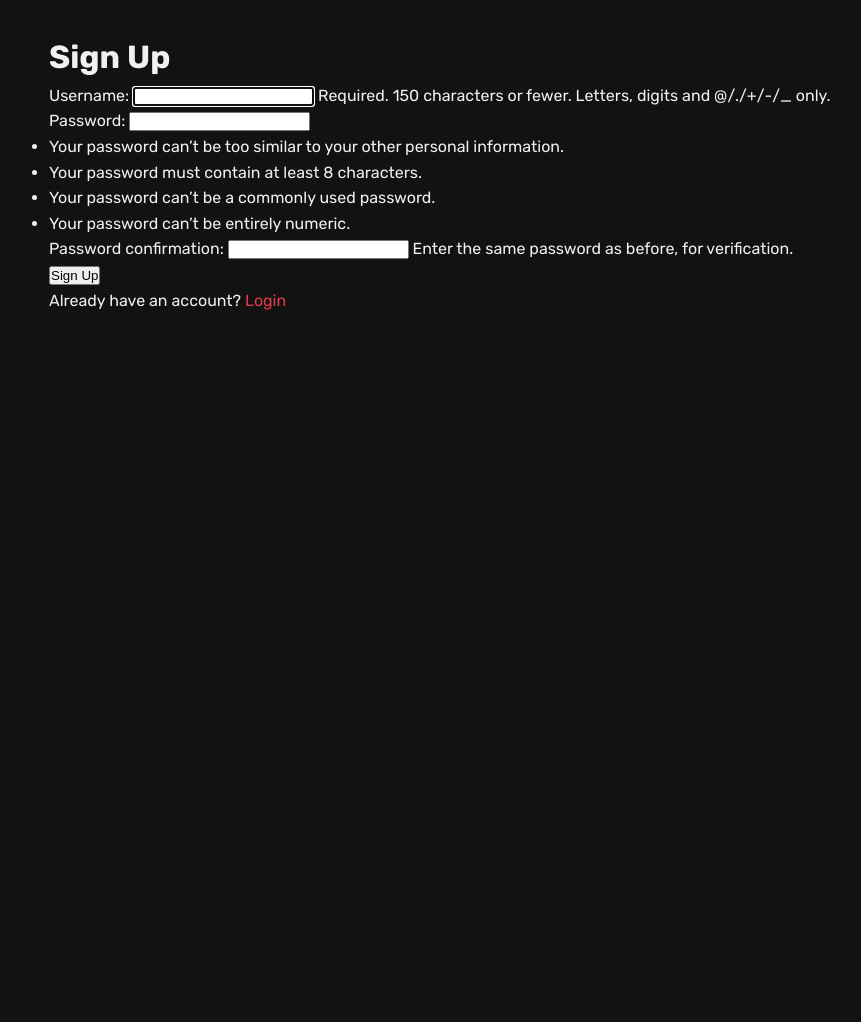
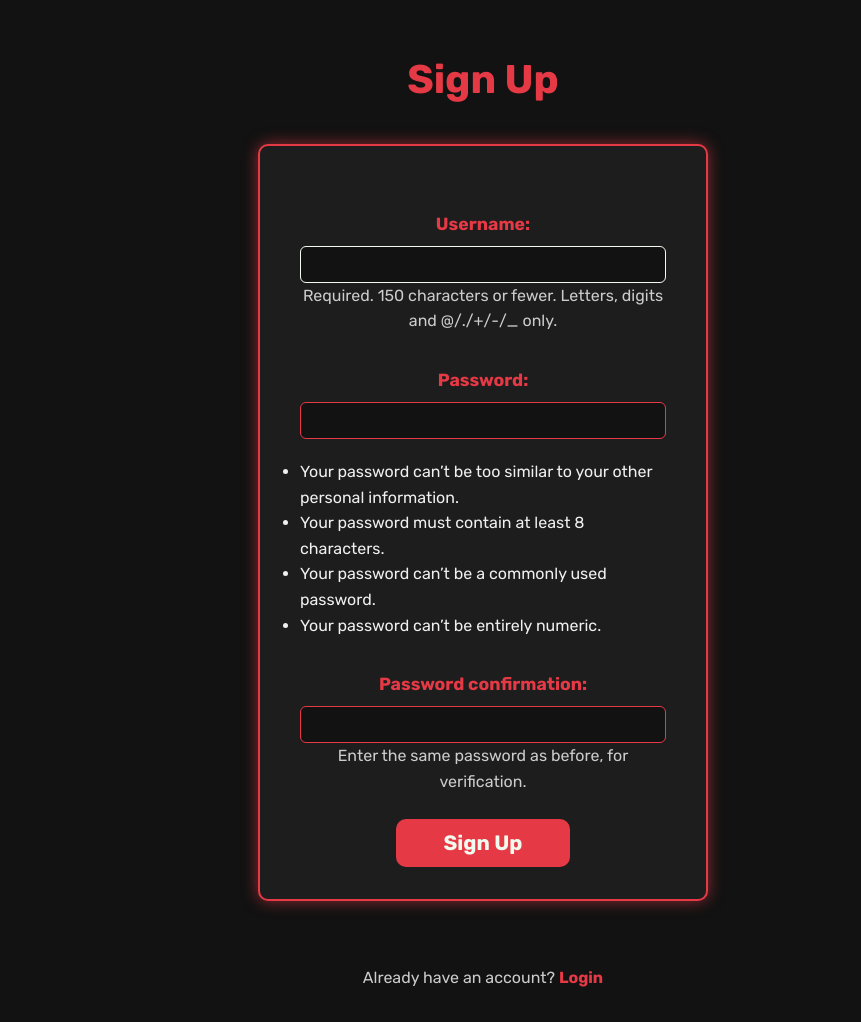
Before and after one commit to pegasus1911/ultras, a Django app: page /accounts/signup/ in a window 1280 px wide. Shown: the part 61-1083 px from the top of the page, without its empty margins (157-1018 px from the left). Before the commit the page ends 371 px from the top, so only its background shows below. Run offline with Django 5.2, Linux system fonts and the light colour scheme.

Commit message:
90% done

```diff
--- a/main/static/css/base.css
+++ b/main/static/css/base.css
@@ -75,9 +75,6 @@ nav {
   background-color: #e63946;
   color: #f1faee;
   outline: none;
-  border-radius: 8px; /* adjust radius as you like */
-  padding: 6px 12px;   /* optional: add padding so rounding looks good */
-  transition: all 0.3s ease; /* smooth effect */
 }
 
 header form {
--- /dev/null
+++ b/main/static/css/signup.css
@@ -0,0 +1,113 @@
+/* signup.css */
+
+h1 {
+  text-align: center;
+  color: #e63946;
+  font-weight: 700;
+  font-family: 'Rubik', sans-serif;
+  margin: 3rem 0 2rem;
+  font-size: 2.5rem;
+}
+
+form {
+  max-width: 450px;
+  margin: 0 auto 4rem;
+  background-color: #1d1d1d;
+  padding: 2rem 2.5rem;
+  border-radius: 10px;
+  border: 2px solid #e63946;
+  box-shadow: 0 0 15px rgba(230, 57, 70, 0.6);
+  font-family: 'Rubik', sans-serif;
+  color: #f0f0f0;
+}
+
+/* Form paragraphs */
+form p {
+  margin-bottom: 1.25rem;
+}
+
+/* Labels */
+form label {
+  display: block;
+  font-weight: 700;
+  color: #e63946;
+  margin-bottom: 0.5rem;
+  font-size: 1.1rem;
+}
+
+/* Input fields */
+form input[type="text"],
+form input[type="email"],
+form input[type="password"] {
+  width: 100%;
+  padding: 0.5rem 0.75rem;
+  background-color: #121212;
+  border: 1.5px solid #e63946;
+  border-radius: 6px;
+  color: #f0f0f0;
+  font-family: 'Rubik', sans-serif;
+  font-size: 1rem;
+  transition: border-color 0.3s ease;
+}
+
+form input[type="text"]:focus,
+form input[type="email"]:focus,
+form input[type="password"]:focus {
+  border-color: #f1faee;
+  outline: none;
+}
+
+/* Submit button */
+form button {
+  display: block;
+  margin: 1.5rem auto 0;
+  background-color: #e63946;
+  color: #f1faee;
+  font-weight: 700;
+  font-size: 1.3rem;
+  padding: 0.75rem 3rem;
+  border: none;
+  border-radius: 10px;
+  cursor: pointer;
+  transition: background-color 0.3s ease;
+  font-family: 'Rubik', sans-serif;
+}
+
+form button:hover,
+form button:focus {
+  background-color: #a62832;
+  outline: none;
+}
+
+/* Paragraph below form */
+p {
+  text-align: center;
+  color: #ccc;
+  font-family: 'Rubik', sans-serif;
+  margin-top: 2rem;
+}
+
+p a {
+  color: #e63946;
+  font-weight: 700;
+  text-decoration: none;
+  transition: text-decoration 0.3s ease;
+}
+
+p a:hover,
+p a:focus {
+  text-decoration: underline;
+  outline: none;
+}
+
+/* Responsive */
+@media (max-width: 480px) {
+  form {
+    padding: 1.5rem 2rem;
+    width: 90%;
+  }
+
+  form button {
+    width: 100%;
+  }
+}
--- a/main/templates/registration/login.html
+++ b/main/templates/registration/login.html
@@ -1,5 +1,8 @@
 {% extends "base.html" %}
-
+{%load static%}
+{% block head %}
+<link rel="stylesheet" href="{% static 'css/login.css' %}">
+{% endblock %}
 {% block content %}
 <h2>Log In</h2>
 <form method="post" class="login">
--- a/main/templates/registration/signup.html
+++ b/main/templates/registration/signup.html
@@ -1,5 +1,8 @@
 {% extends 'base.html' %}
-
+{%load static%}
+{% block head %}
+<link rel="stylesheet" href="{% static 'css/signup.css' %}">
+{% endblock %}
 {% block content %}
 <h1>Sign Up</h1>
 
```
Also changed, not shown: main/static/css/about.css (added, +62 -0 lines), main/static/css/home.css (+41 -81 lines), main/static/css/login.css (added, +106 -0 lines), main/templates/about.html (+6 -4 lines), main/templates/home.html (+8 -8 lines), 1 other file.
